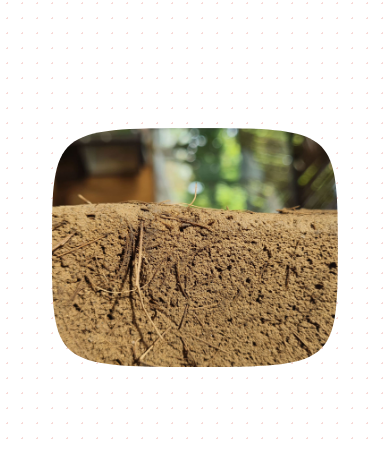
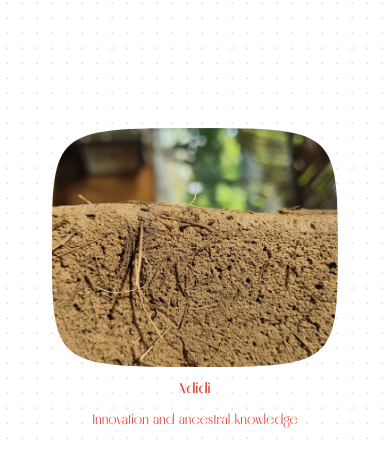
Before and after one commit to mitoni/obcarcassi, an Astro site: page / in a window 390 px wide. Shown: the part 394-844 px from the top of the page. Built offline with nearby package versions, Linux system fonts and the light colour scheme; Astro itself is replaced by a stand-in of ours.

Commit message:
improve mobile home

```diff
--- a/src/pages/index.astro
+++ b/src/pages/index.astro
@@ -24,7 +24,22 @@ const projects = (await getCollection("projects"))
             width: 80% !important;
             height: 80% !important;
             transform: none !important;
+            pointer-events: none;
         }
+
+        .mobile-description {
+            display: inline !important;
+        }
+    }
+
+    .mobile-description {
+        font-family: melodrama;
+        display: none;
+        color: rgb(var(--red));
+
+            &.title {
+                font-weight: 600;
+            }
     }
 
     .hero {
@@ -202,6 +217,9 @@ const projects = (await getCollection("projects"))
                         data-title={project.data.title}
                         data-description={project.data.description}
                     />
+
+                    <span class="mobile-description title">{project.data.title}</span>
+                    <span class="mobile-description">{project.data.description}</span>
                 </a>
             </div>
         }) }
```
